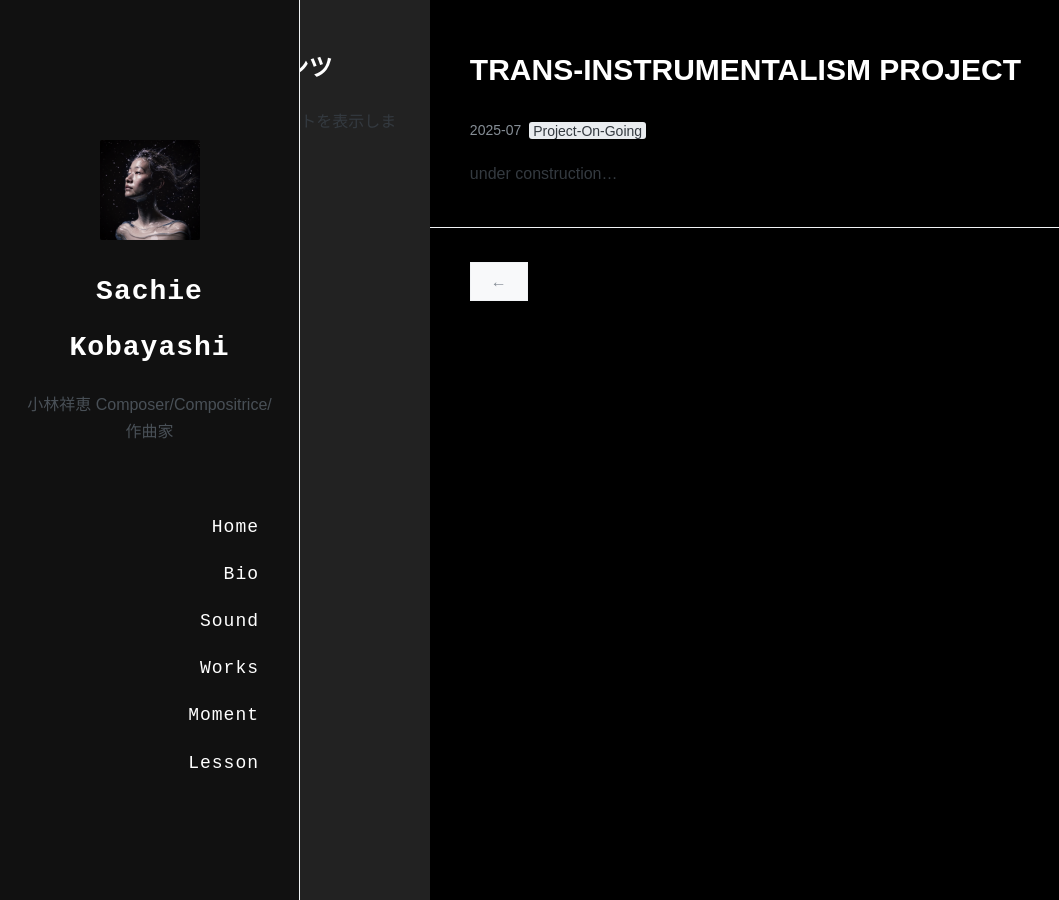
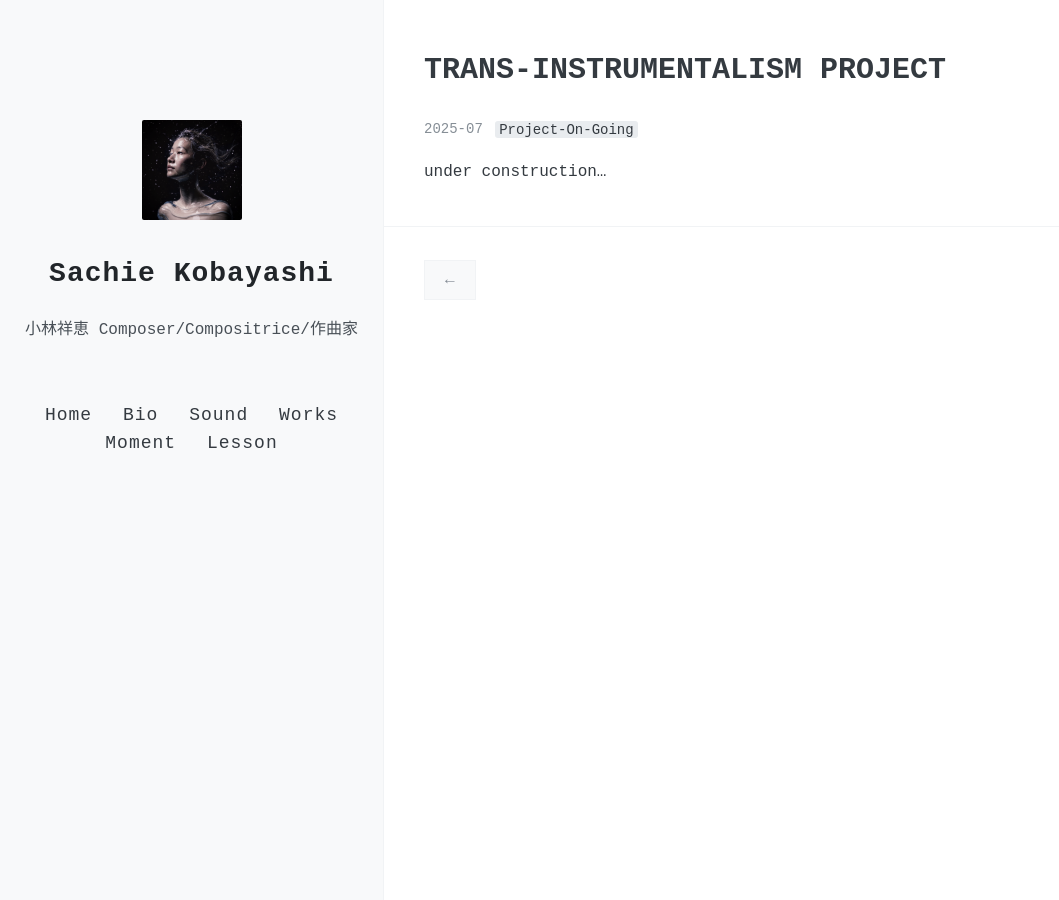
Before and after one commit to kbys88/kbys88.github.io, a Jekyll site: the page built from _posts/2025-07-28-all-TRANS-INSTRUMENTALISM.md, in a window 1280 px wide. Shown: the whole page, without its empty margins (0-1059 px from the left). Built offline with Jekyll 4.4.1, drawn with Linux system fonts in a browser that asks for light colours; nearby versions of some CDN libraries.

Commit message:
Update nav.html

```diff
--- a/_includes/nav.html
+++ b/_includes/nav.html
@@ -1,75 +1,12 @@
----
-layout: main
----
-
-<!DOCTYPE html>
-<html lang="ja">
-<head>
-  <meta charset="UTF-8">
-  <meta name="viewport" content="width=device-width, initial-scale=1">
-  <title>Sachie Kobayashi</title>
-  <style>
-    body {
-      margin: 0;
-      padding: 0;
-      background-color: black;
-      color: white;
-      font-family: sans-serif;
-    }
-
-    .layout {
-      display: flex;
-      min-height: 100vh;
-      flex-direction: row;
-    }
-
-    .wrapper-sidebar {
-      width: 300px;
-      background-color: #111;
-      color: white;
-      padding: 20px;
-    }
-
-    .main-content {
-      flex: 1;
-      padding: 20px;
-      background-color: #222;
-    }
-
-    .navlist nav a {
-      display: block;
-      padding: 10px;
-      color: white;
-      text-decoration: none;
-    }
-
-    .navlist nav a:hover {
-      background-color: #333;
-    }
-
-    @media (max-width: 768px) {
-      .layout {
-        flex-direction: column;
-      }
-
-      .wrapper-sidebar {
-        width: 100%;
-      }
-    }
-  </style>
-</head>
-<body>
-
-<div class="layout">
 <div class="wrapper-sidebar">
   <header class="sidebar clearfix">
     <div class="site-info">
       {% if site.avatar %}
         <a href="{{ site.baseurl }}/" class="site-avatar">
-            <img src="{{ site.avatar }}" style="max-width:100px;" />
+          <img src="{{ site.avatar }}" style="max-width: 100px;" />
         </a>
       {% endif %}
-        <h1 class="site-name"><a href="{{ site.baseurl }}/" style="color:white;">{{ site.name }}</a></h1>
+      <h1 class="site-name"><a href="{{ site.baseurl }}/">{{ site.name }}</a></h1>
       <p class="site-description">{{ site.description }}</p>
     </div>
   </header>
@@ -86,12 +23,3 @@
     </nav>
   </div>
 </div>
-
-  <div class="main-content">
-    <h2>メインコンテンツ</h2>
-    <p>ここにビデオやテキストを表示します。</p>
-  </div>
-</div>
-
-</body>
-</html>
```
Lines whose indentation alone changed are shown as unchanged.
